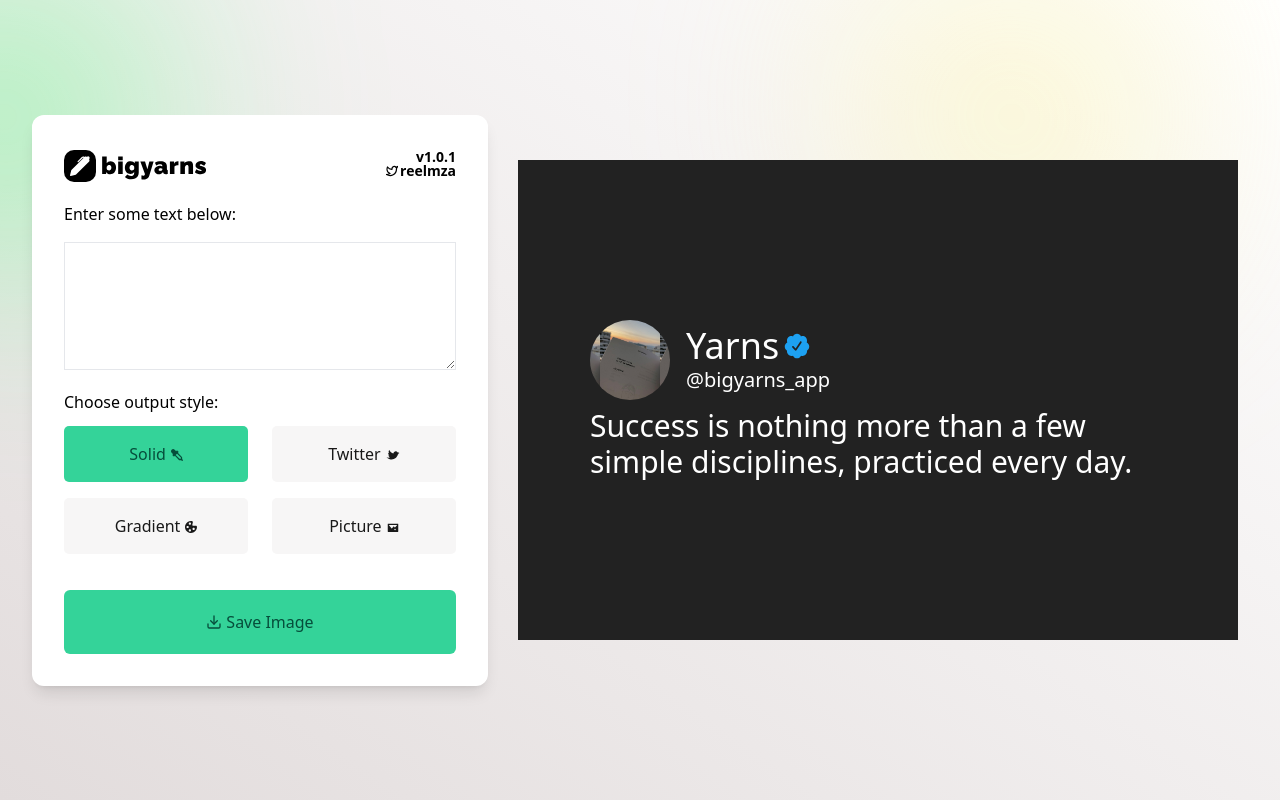
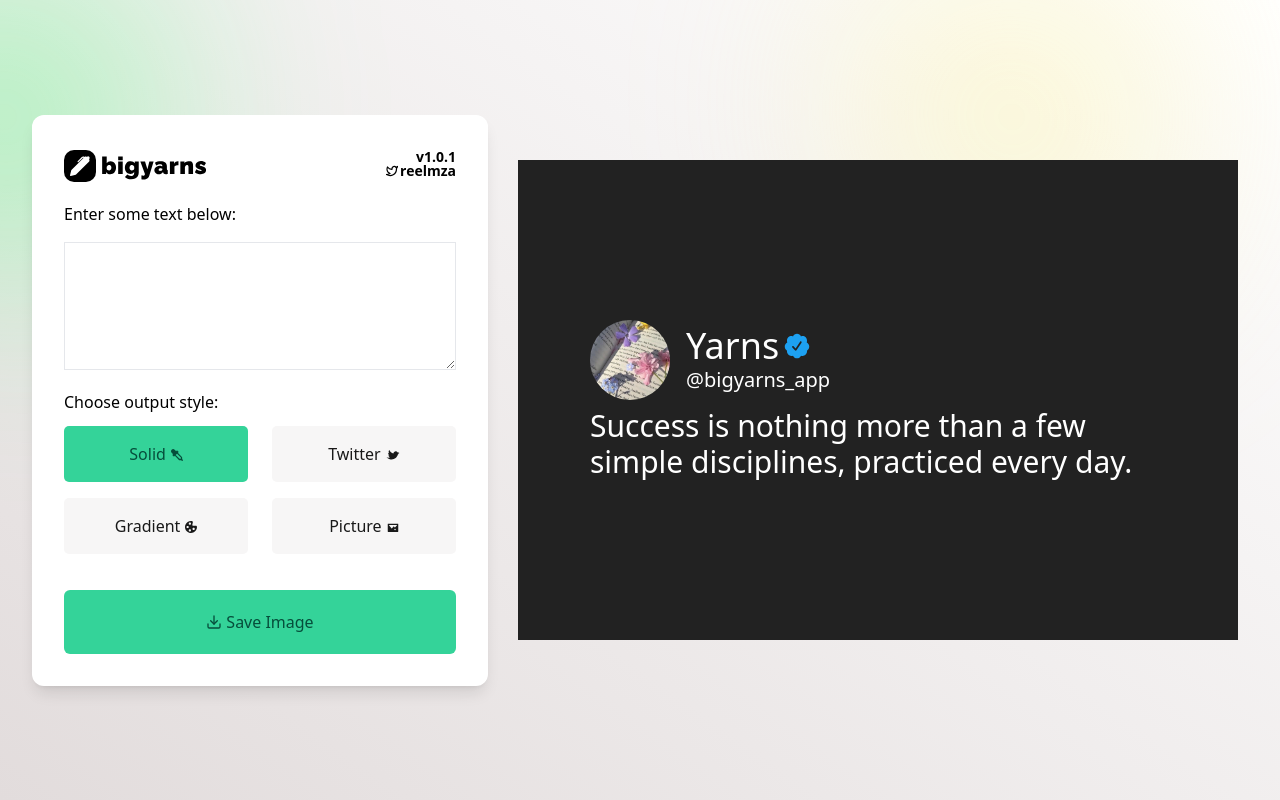
Before and after one commit to reelmza/bigyarns, a React (Create React App) app: page / in a window 1280 px wide. Built offline with nearby package versions, Linux system fonts and the light colour scheme.

Commit message:
Compatibility tweaks

```diff
--- a/src/App.js
+++ b/src/App.js
@@ -237,7 +237,8 @@
                 <line x1="12" y1="16" x2="12.01" y2="16"></line>
               </svg>
               <p className="leading-[100%]">
-                Preview below, normal format reverted <br /> after you download.
+                Mobile previews may offset layouts, but final image <br />
+                files are accurate.
               </p>
             </div>
           </div>
--- a/src/index.css
+++ b/src/index.css
@@ -111,7 +111,7 @@
 .canvas-profile-pic {
   height: 15vmin;
   width: 15vmin;
-  background: url("Images/dp.png") center;
+  background: url("Images/dp.jpg") center;
   background-size: contain;
 }
 
```
Also changed, not shown: src/Images/dp.jpg, src/Images/rainbow _ Rtgsss.jfif (added).
